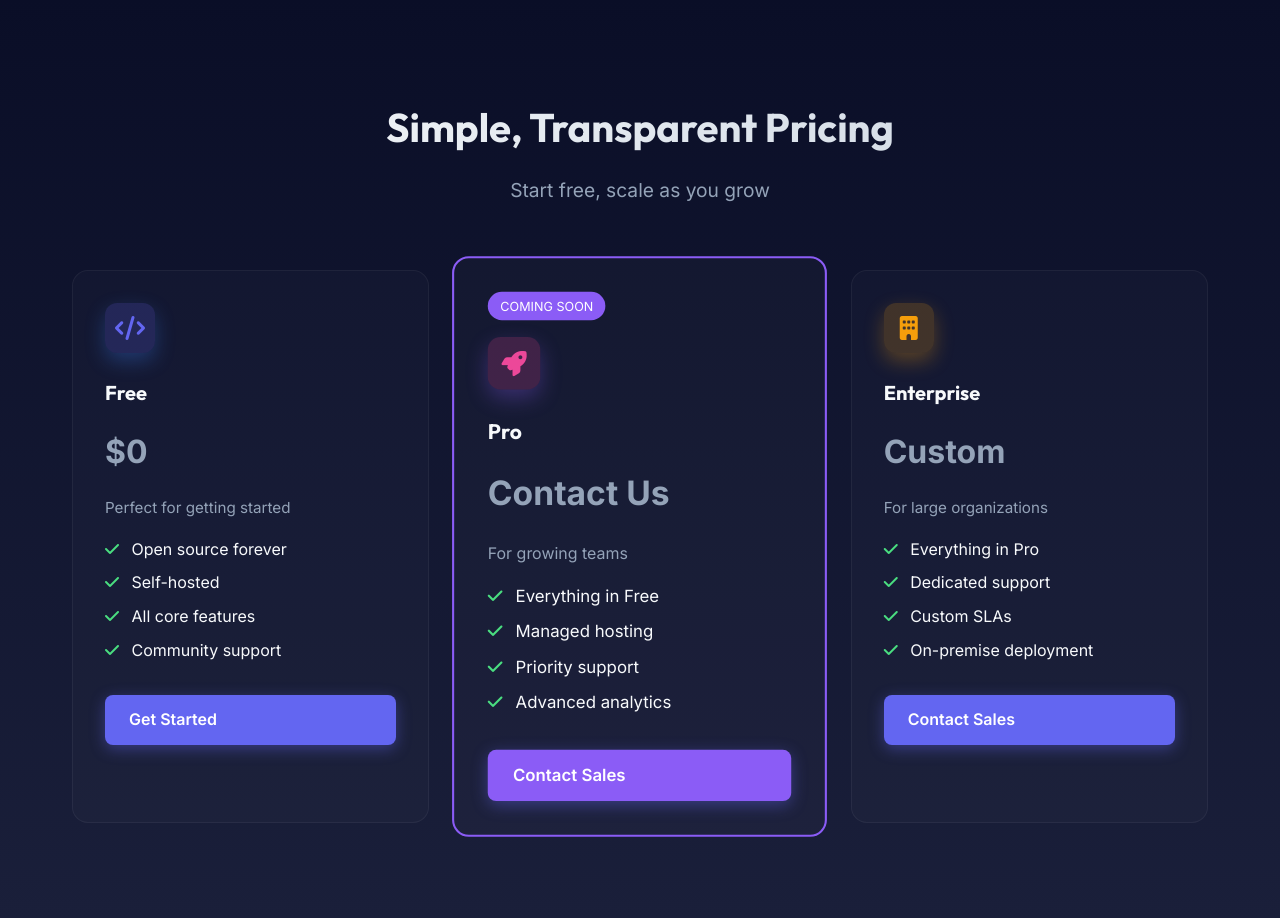
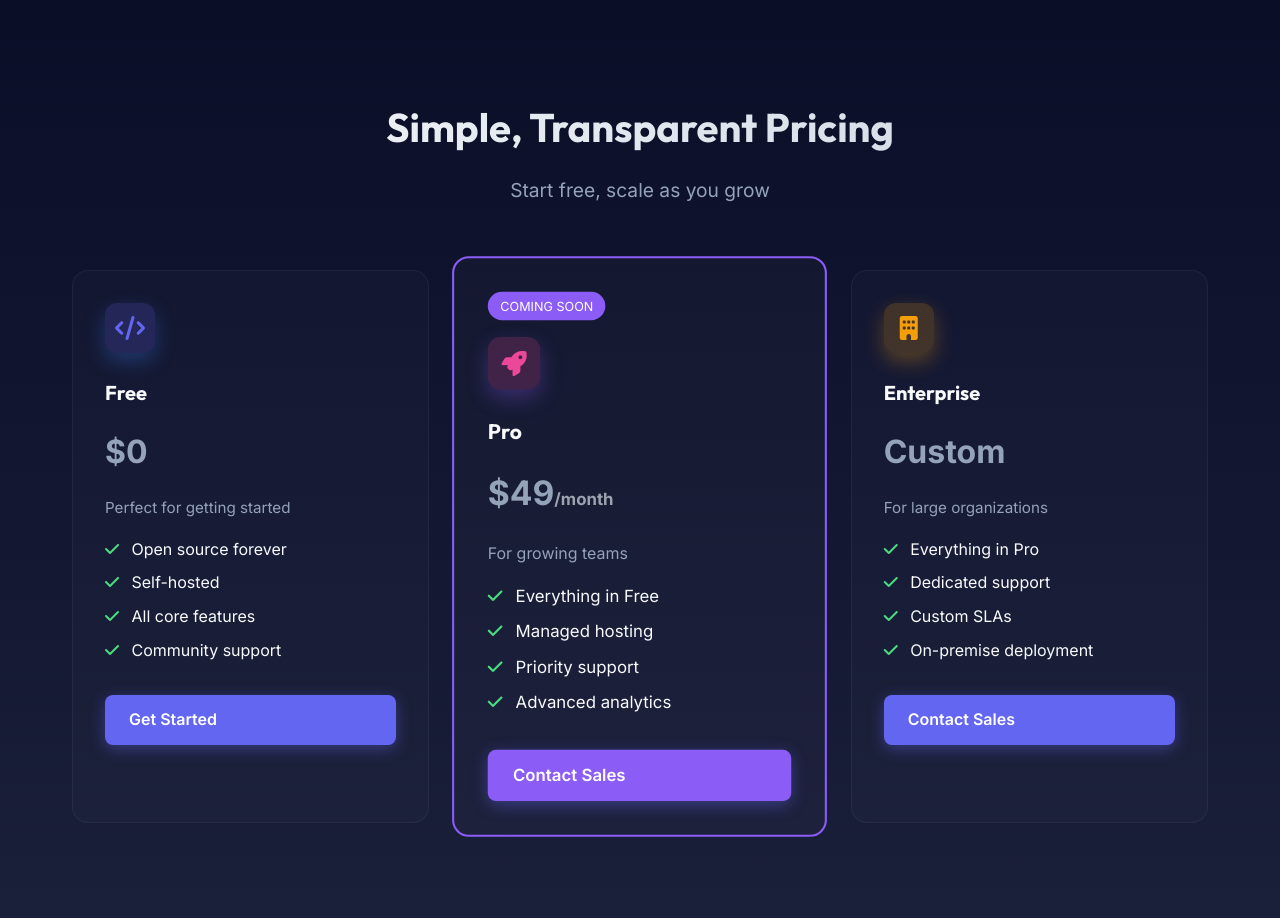
Before and after one commit to RAGlint-Dev/raglint, a FastAPI app: page / in a window 1280 px wide. Shown: the part 1491-2409 px from the top of the page. Run offline with FastAPI, Linux system fonts and the light colour scheme; parts of the project's set-up code (start-up, migrations or seed data) failed here and were passed over.

```diff
--- a/raglint/dashboard/templates/landing.html
+++ b/raglint/dashboard/templates/landing.html
@@ -167,7 +167,8 @@
                         <i class="fa-solid fa-rocket"></i>
                     </div>
                     <h3>Pro</h3>
-                    <p class="hero-subtitle" style="font-size: 2rem; font-weight: bold; margin: 1rem 0;">Contact Us</p>
+                    <p class="hero-subtitle" style="font-size: 2rem; font-weight: bold; margin: 1rem 0;">$49<span
+                            style="font-size: 1rem; color: #9ca3af;">/month</span></p>
                     <p>For growing teams</p>
                     <ul style="text-align: left; margin-top: 1rem; list-style: none; padding: 0;">
                         <li style="margin: 0.5rem 0;"><i class="fa-solid fa-check"
```
